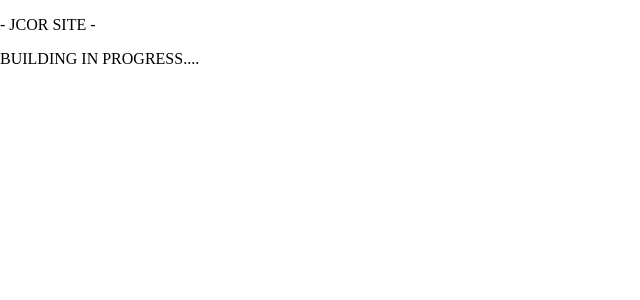
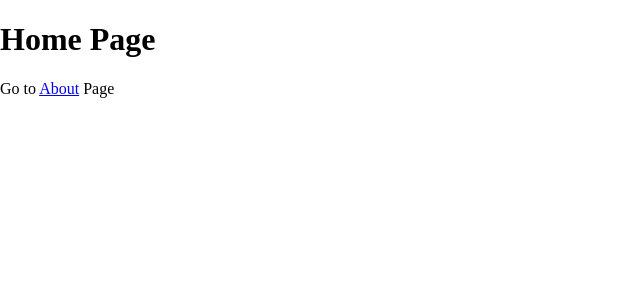
Before and after one commit to EstopaceMA/jcor-site-fe, a React (Vite) app: page / in a window 1280 px wide. Shown: the top 300 px of the page, without its empty margins (0-640 px from the left). Built offline with nearby package versions, Linux system fonts and the light colour scheme.

Commit message:
setup routers

```diff
--- a/package.json
+++ b/package.json
@@ -9,6 +9,7 @@
   "dependencies": {
     "react": "^17.0.2",
     "react-dom": "^17.0.2",
+    "react-router-dom": "^6.2.1",
     "styled-components": "^5.3.3"
   },
   "devDependencies": {
--- a/src/App.tsx
+++ b/src/App.tsx
@@ -1,12 +1,12 @@
-function App() {
+import React from "react";
+import { Routes, Route } from "react-router-dom";
+import * as Page from "./pages";
+
+export const App = () => {
   return (
-    <div className="App">
-      <header className="App-header">
-        <p>- JCOR SITE -</p>
-        <p>BUILDING IN PROGRESS....</p>
-      </header>
-    </div>
+    <Routes>
+      <Route path="/" element={<Page.HomePage />} />
+      <Route path="/about" element={<Page.AboutPage />} />
+    </Routes>
   );
-}
-
-export default App;
+};
--- a/src/main.tsx
+++ b/src/main.tsx
@@ -1,7 +1,8 @@
 import React from "react";
 import ReactDOM from "react-dom";
-import App from "./App";
+import { App } from "./App";
 import { createGlobalStyle } from "styled-components";
+import { BrowserRouter } from "react-router-dom";
 
 const GlobalStyle = createGlobalStyle`
   body {
@@ -13,7 +14,9 @@ const GlobalStyle = createGlobalStyle`
 ReactDOM.render(
   <React.StrictMode>
     <GlobalStyle />
-    <App />
+    <BrowserRouter>
+      <App />
+    </BrowserRouter>
   </React.StrictMode>,
   document.getElementById("root")
 );
--- /dev/null
+++ b/src/pages/AboutPage/AboutPage.tsx
@@ -0,0 +1,7 @@
+export const AboutPage = () => {
+  return (
+    <div>
+      <h1>About Page</h1>
+    </div>
+  );
+};
--- /dev/null
+++ b/src/pages/AboutPage/index.ts
@@ -0,0 +1 @@
+export { AboutPage } from "./AboutPage";
--- /dev/null
+++ b/src/pages/HomePage/HomePage.tsx
@@ -0,0 +1,12 @@
+import { Link } from "react-router-dom";
+
+export const HomePage = () => {
+  return (
+    <div>
+      <h1>Home Page</h1>
+      <p>
+        Go to <Link to="/about">About</Link> Page
+      </p>
+    </div>
+  );
+};
--- /dev/null
+++ b/src/pages/HomePage/index.ts
@@ -0,0 +1 @@
+export { HomePage } from "./HomePage";
--- /dev/null
+++ b/src/pages/index.ts
@@ -0,0 +1,2 @@
+export { AboutPage } from "./AboutPage";
+export { HomePage } from "./HomePage";
```
Also changed, not shown: 1 other file (tests, documents, lock files or other folders).
